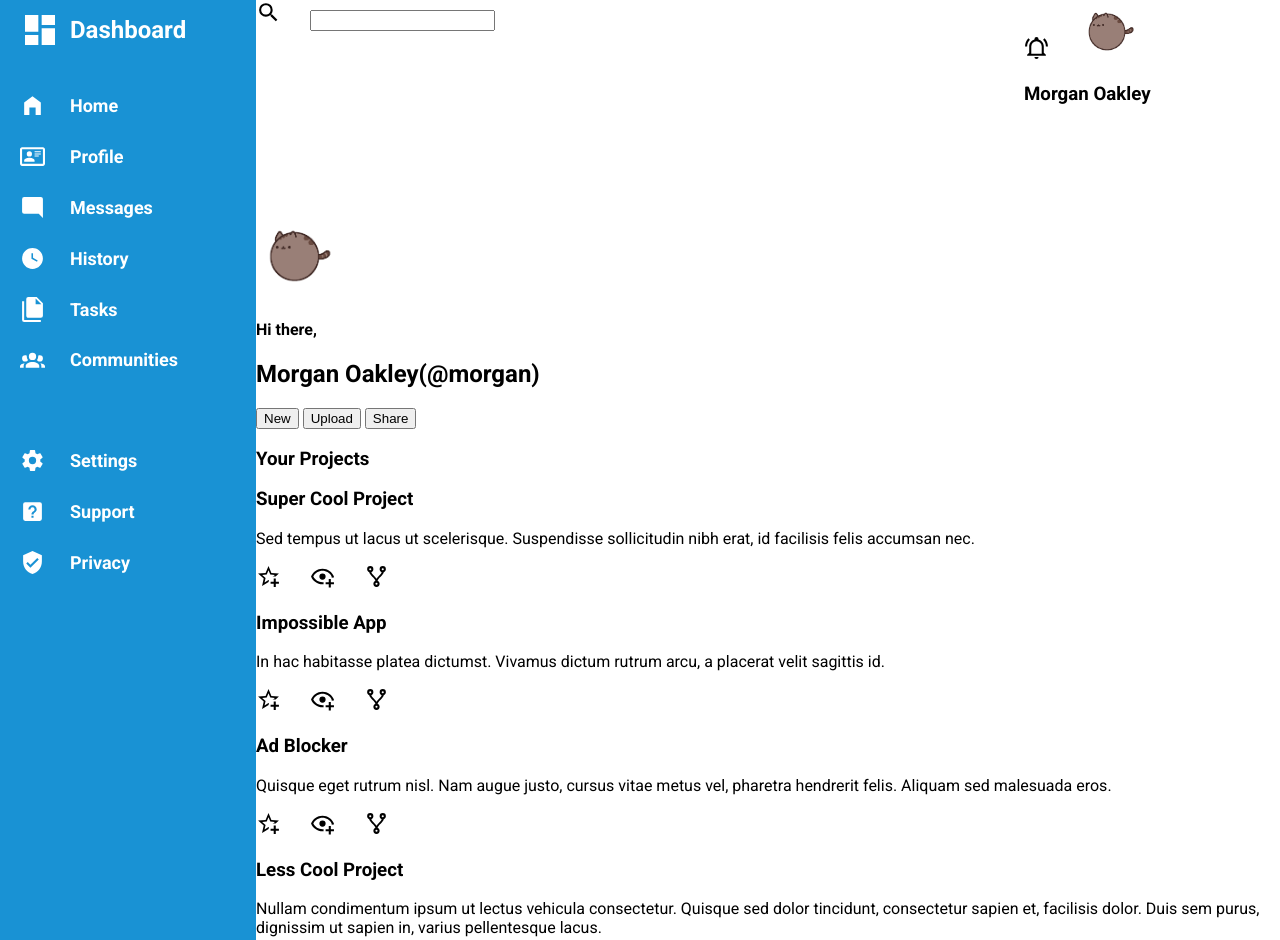
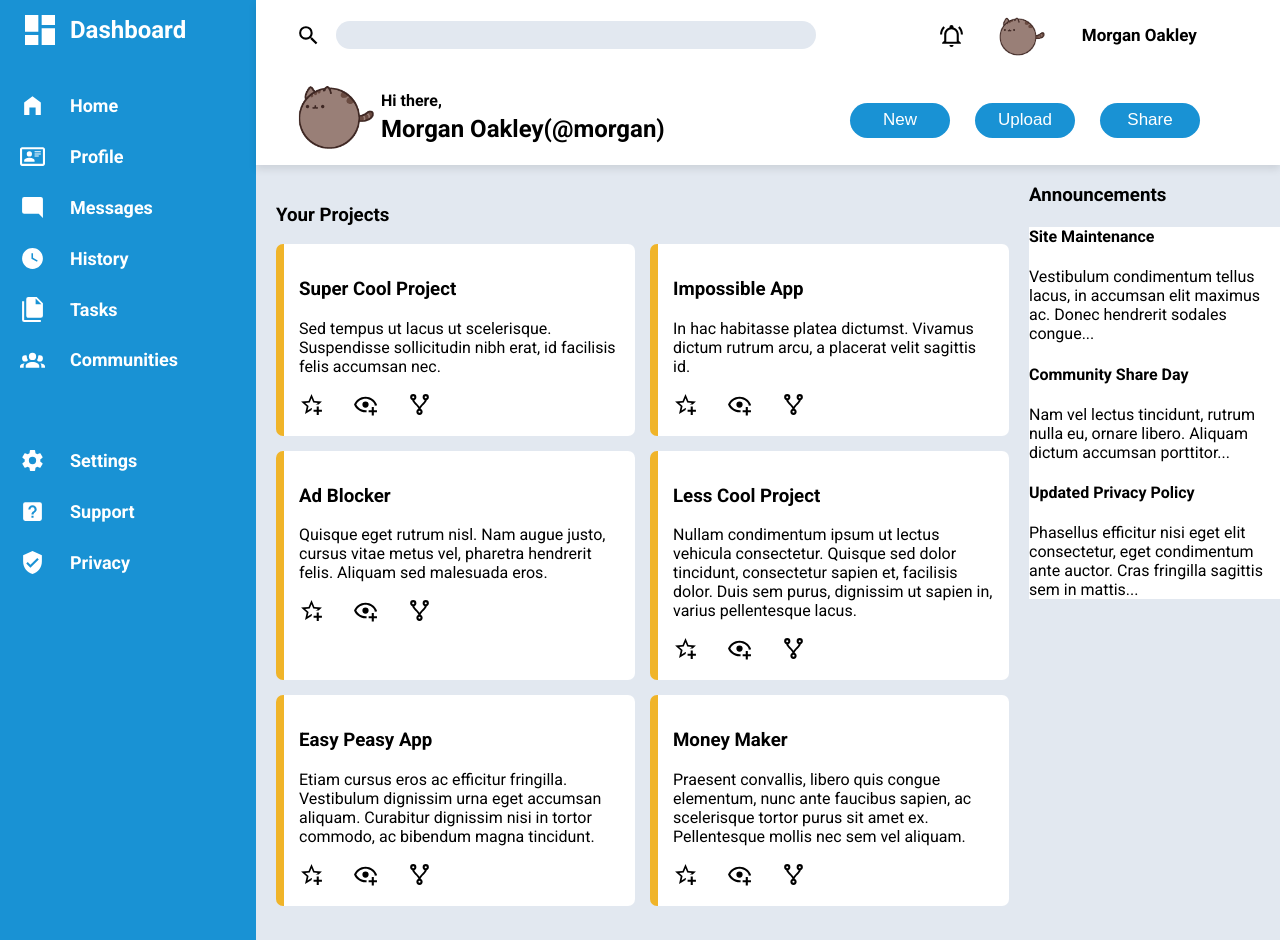
Before and after one commit to new-coder-2006/odin-admin-dashboard, a plain HTML site: page index.html in a window 1280 px wide. Shown: the top 940 px of the page. Drawn offline with Linux system fonts and the light colour scheme.

Commit message:
header finished

```diff
--- a/index.html
+++ b/index.html
@@ -77,8 +77,10 @@
         <div class="bottom">
             <div class="bottom-left">
                 <img src="pusheen.png" alt="Pusheen">
+                <div class="intro">
                     <h4>Hi there,</h4>
                     <h2>Morgan Oakley(@morgan)</h2>
+                </div>
             </div>
 
             <div class="bottom-right">
@@ -91,8 +93,9 @@
 
     <div class="content">
         <div class="projects">
-            <h3>Your Projects</h3>
+            <h3 class="projects-header">Your Projects</h3>
 
+            <div class="content-container">
                 <div class="card">
                     <h3>Super Cool Project</h3>
                     <p>
@@ -164,10 +167,12 @@
                     <img class="icon" src="source-fork.svg" alt="Link to this card.">
                 </div>
             </div>
+        </div>
 
         <div class="announcements">
             <h3>Announcements</h3>
 
+            <div class="announcement-container">
                 <div class="announcement">
                     <h4>Site Maintenance</h4>
                     <p>
@@ -193,10 +198,12 @@
                     </p>
                 </div>
             </div>
+        </div>
 
         <div class="trending">
             <h3>Trending</h3>
 
+            <div class="trend-container">
                 <div class="account">
                     <img src="dog-circle.png" alt="A circular image of a dog.">
                     <p>@tegan</p>
@@ -222,5 +229,6 @@
                 </div>
             </div>
         </div>
+    </div>
 </body>
 </html>
--- a/style.css
+++ b/style.css
@@ -10,9 +10,62 @@ body {
     font-family: 'Roboto', sans-serif;
 }
 
+button {
+    background-color: #1992D4;
+    color: white;
+    border: none;
+    border-radius: 25px;
+    height: 35px;
+    width: 100px;
+    font-size: 17px;
+}
+
+input {
+    width: 480px;
+    background-color: #E2E8F0ff;
+    border: none;
+    border-radius: 15px;
+    height: 28px;
+}
+
+.announcements {
+    grid-row: 1 / 2;
+    grid-column: 2 / 3;
+}
+
+.announcement-container, .card, .trend-container {
+    background-color: white;
+}
+
+.bottom {
+    display: grid;
+    grid: 0.1fr / 2fr 1fr;
+}
+
+.bottom-left {
+    display: grid;
+    grid: 0.1fr / 0.35fr 2fr;
+    padding-left: 25px;
+}
+
 .bottom-left img {
-    height: 80px;
-    width: 80px;
+    height: 100px;
+    width: 100px;
+}
+
+.bottom-right {
+    align-self: center;
+    display: grid;
+    grid: 0.1fr / repeat(3, 1fr);
+    gap: 25px;
+    padding-right: 80px;
+    padding-top: 10px;
+}
+
+.card {
+    border-left: 8px solid #F0B429ff;
+    border-radius: 7px;
+    padding: 15px;
 }
 
 .communities {
@@ -22,6 +75,17 @@ body {
 .content {
     grid-row: 2 / 3;
     grid-column: 2 / 3;
+    background-color: #E2E8F0ff;
+    display: grid;
+    grid: 1.5fr 1fr / 3fr 1fr;
+    gap: 20px;
+}
+
+.content-container {
+    display: grid;
+    grid-template-columns: repeat(auto-fit, minmax(250px, 1fr));
+    gap: 15px;
+    padding-left: 20px;
 }
 
 .dashboard {
@@ -47,13 +111,31 @@ body {
     grid-row: 1 / 2;
     grid-column: 2 / 3;
     display: grid;
-    grid-template-rows: 1fr 1fr;
+    grid-template-rows: 0.5fr 0.5fr;
+    box-shadow: 0 4px 8px rgba(0, 0, 0, 0.1);
+    z-index: 10;
 }
 
 .icon {
     height: 25px;
     width: 25px;
     padding-right: 25px;
+}
+
+.intro {
+    display: grid;
+    grid: 25px 1fr / 2fr;
+    padding-top: 5px;
+}
+
+.projects {
+    grid-row: 1 / 3;
+    grid-column: 1 / 2;
+}
+
+.projects-header {
+    padding-left: 20px;
+    padding-top: 20px;
 }
 
 .sidebar {
@@ -71,18 +153,37 @@ body {
 
 .top {
     display: grid;
-    grid-template: 1fr / 3fr 1fr;
+    grid-template: 0.1fr / 2fr 1fr;
+    margin: 0;
+    padding-top: 5px;
 }
 
 .top-left {
     grid-column: 1 / 2;
+    padding-left: 40px;
+    display: grid;
+    grid: 1fr / 40px 1fr;
+    align-items: center;
 }
 
 .top-right {
     grid-column: 2 / 3;
+    display: grid;
+    grid: 0.8fr / 1fr 1fr 4fr;
+    place-items: center;
+    padding-right: 50px;
+}
+
+.top-right h3 {
+    font-size: 17px;
 }
 
 .top-right .pusheen, .account img {
     height: 60px;
     width: 60px;
 }
+
+.trending {
+    grid-row: 2 / 3;
+    grid-column: 2 / 3;
+}
```
Also changed, not shown: dashboard-project.png (added). Lines whose indentation alone changed are shown as unchanged.
